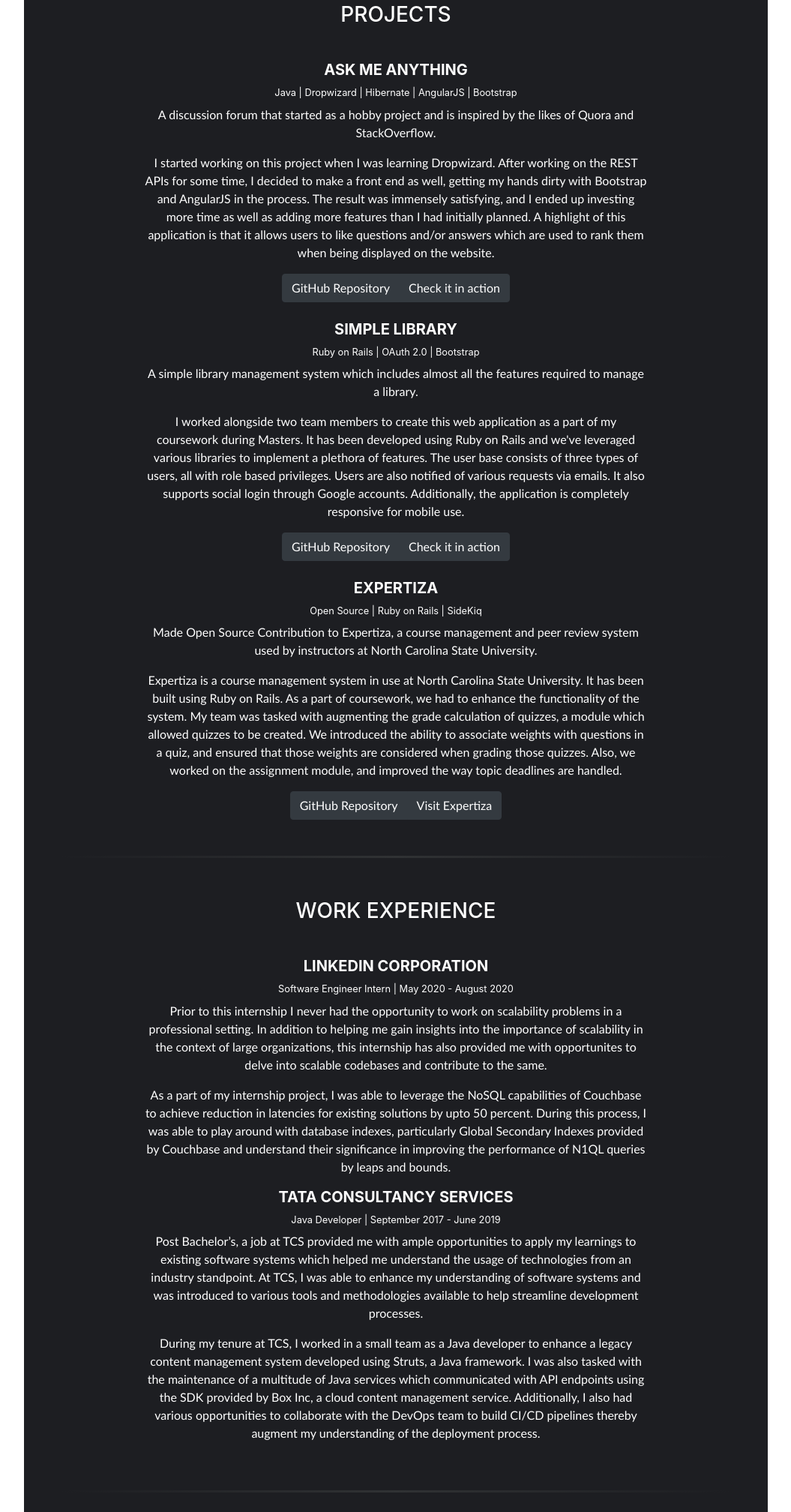
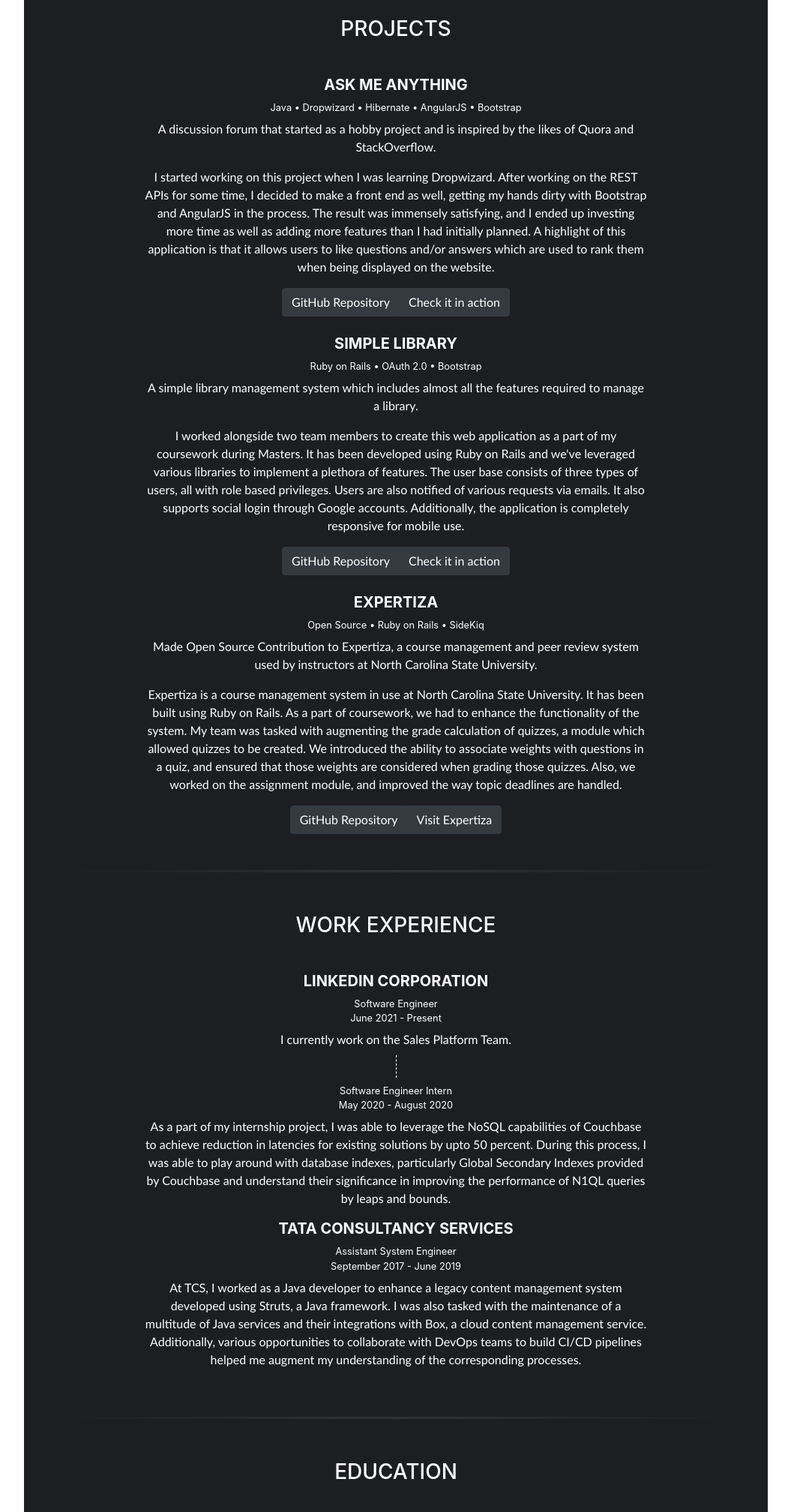
Before and after one commit to theSaurabhMhatre/thesaurabhmhatre.github.io, a plain HTML site: page index.html in a window 1280 px wide. Shown: the part 784-2800 px from the top of the page at 75% size, without its empty margins (112-1167 px from the left). Drawn offline with Linux system fonts and the light colour scheme.

Commit message:
Updating introduction and experience

```diff
--- a/css/portfolio-dark.css
+++ b/css/portfolio-dark.css
@@ -159,3 +159,9 @@
     background: #FFFFFF;
     height: auto;
 }
+
+.vert-line-dark {
+    margin: -1% 50% 1% 50%;
+    border-left: 1px dashed #FFFFFF;
+    height: 30px;
+}
--- a/css/portfolio-light.css
+++ b/css/portfolio-light.css
@@ -159,3 +159,9 @@
     background: #1D1E22;
     height: auto;
 }
+
+.vert-line-light {
+    margin: -1% 50% 1% 50%;
+    border-left: 1px dashed #1D1E22;
+    height: 30px;
+}
--- a/index.html
+++ b/index.html
@@ -36,13 +36,14 @@
         <br>
         <div class="intro-wrapper">
             <h6 ng-class="{true: 'font-custom font-light', false: 'font-custom font-dark'}[theme]">
-                I am a graduate student at North Carolina State University studying Computer Science. I have experience
-                working across the stack, thanks to various professional opportunities as well as my constant appetite
-                for learning new technologies and creating meaningful experiences using them.
+                I am a CS graduate from NC State, currently working as a Software Engineer at LinkedIn. I have experience
+                working across the stack, thanks to various professional opportunities as well as my constant appetite for
+                learning new technologies and creating meaningful experiences using them.
             </h6>
             <h6 ng-class="{true: 'font-custom font-light', false: 'font-custom font-dark'}[theme]">
-                I enjoy developing full stack applications and learning new languages and frameworks in the process. I
-                have developed applications using various front-end and back-end frameworks, a few of which can be found below.
+                I enjoy developing full stack applications and learning new technologies in the process. I have developed
+                applications using various front-end and back-end frameworks, a few of which can be found below. I am also
+                fascinated by DevOps and constantly seek to improve my understanding of the various practices therein.
             </h6>
         </div>
     </div>
@@ -97,7 +98,17 @@
                         <strong>ASK ME ANYTHING</strong>
                     </h5>
                     <h6 ng-class="{true: 'font-light', false: 'font-dark'}[theme]">
-                        <small>Java | Dropwizard | Hibernate | AngularJS | Bootstrap</small>
+                        <small>
+                            Java
+                            <span>&bull;</span>
+                            Dropwizard
+                            <span>&bull;</span>
+                            Hibernate
+                            <span>&bull;</span>
+                            AngularJS
+                            <span>&bull;</span>
+                            Bootstrap
+                        </small>
                     </h6>
                     <div ng-class="{true: 'font-custom font-light', false: 'font-custom font-dark'}[theme]">
                         <p>
@@ -132,7 +143,13 @@
                         <strong>SIMPLE LIBRARY</strong>
                     </h5>
                     <h6 ng-class="{true: 'font-light', false: 'font-dark'}[theme]">
-                        <small>Ruby on Rails | OAuth 2.0 | Bootstrap</small>
+                        <small>
+                            Ruby on Rails
+                            <span>&bull;</span>
+                            OAuth 2.0
+                            <span>&bull;</span>
+                            Bootstrap
+                        </small>
                     </h6>
                     <div ng-class="{true: 'font-custom font-light', false: 'font-custom font-dark'}[theme]">
                         <p>
@@ -167,7 +184,13 @@
                         <strong>EXPERTIZA</strong>
                     </h5>
                     <h6 ng-class="{true: 'font-light', false: 'font-dark'}[theme]">
-                        <small>Open Source | Ruby on Rails | SideKiq</small>
+                        <small>
+                            Open Source
+                            <span>&bull;</span>
+                            Ruby on Rails
+                            <span>&bull;</span>
+                            SideKiq
+                        </small>
                     </h6>
                     <div ng-class="{true: 'font-custom font-light', false: 'font-custom font-dark'}[theme]">
                         <p>
@@ -215,15 +238,22 @@
                         <strong>LINKEDIN CORPORATION</strong>
                     </h5>
                     <h6 ng-class="{true: 'font-light', false: 'font-dark'}[theme]">
-                        <small>Software Engineer Intern | May 2020 - August 2020</small>
+                        <small>Software Engineer </small>
+                        <br>
+                        <small>June 2021 - Present</small>
                     </h6>
                     <div ng-class="{true: 'font-custom font-light', false: 'font-custom font-dark'}[theme]">
                         <p>
-                            Prior to this internship I never had the opportunity to work on scalability problems in a
-                            professional setting. In addition to helping me gain insights into the importance of
-                            scalability in the context of large organizations, this internship has also provided me with
-                            opportunites to delve into scalable codebases and contribute to the same.
+                            I currently work on the Sales Platform Team.
                         </p>
+                    </div>
+                    <div ng-class="{true: 'vert-line-light', false: 'vert-line-dark'}[theme]"></div>
+                    <h6 ng-class="{true: 'font-light', false: 'font-dark'}[theme]">
+                        <small>Software Engineer Intern</small>
+                        <br>
+                        <small>May 2020 - August 2020</small>
+                    </h6>
+                    <div ng-class="{true: 'font-custom font-light', false: 'font-custom font-dark'}[theme]">
                         <p>
                             As a part of my internship project, I was able to leverage the NoSQL capabilities of
                             Couchbase to achieve reduction in latencies for existing solutions by upto 50 percent.
@@ -236,23 +266,17 @@
                         <strong>TATA CONSULTANCY SERVICES</strong>
                     </h5>
                     <h6 ng-class="{true: 'font-light', false: 'font-dark'}[theme]">
-                        <small>Java Developer | September 2017 - June 2019</small>
+                        <small>Assistant System Engineer</small>
+                        <br>
+                        <small>September 2017 - June 2019</small>
                     </h6>
                     <div ng-class="{true: 'font-custom font-light', false: 'font-custom font-dark'}[theme]">
                         <p>
-                            Post Bachelor’s, a job at TCS provided me with ample opportunities to apply my learnings to
-                            existing software systems which helped me understand the usage of technologies from an
-                            industry standpoint. At TCS, I was able to enhance my understanding of software systems and
-                            was introduced to various tools and methodologies available to help streamline development
-                            processes.
-                        </p>
-                        <p>
-                            During my tenure at TCS, I worked in a small team as a Java developer to enhance a
-                            legacy content management system developed using Struts, a Java framework. I was also tasked
-                            with the maintenance of a multitude of Java services which communicated with API endpoints
-                            using the SDK provided by Box Inc, a cloud content management service. Additionally, I also
-                            had various opportunities to collaborate with the DevOps team to build CI/CD pipelines thereby
-                            augment my understanding of the deployment process.
+                            At TCS, I worked as a Java developer to enhance a legacy content management system developed
+                            using Struts, a Java framework. I was also tasked with the maintenance of a multitude of Java
+                            services and their integrations with Box, a cloud content management service. Additionally,
+                            various opportunities to collaborate with DevOps teams to build CI/CD pipelines helped me
+                            augment my understanding of the corresponding processes.
                         </p>
                     </div>
                 </div>
```
